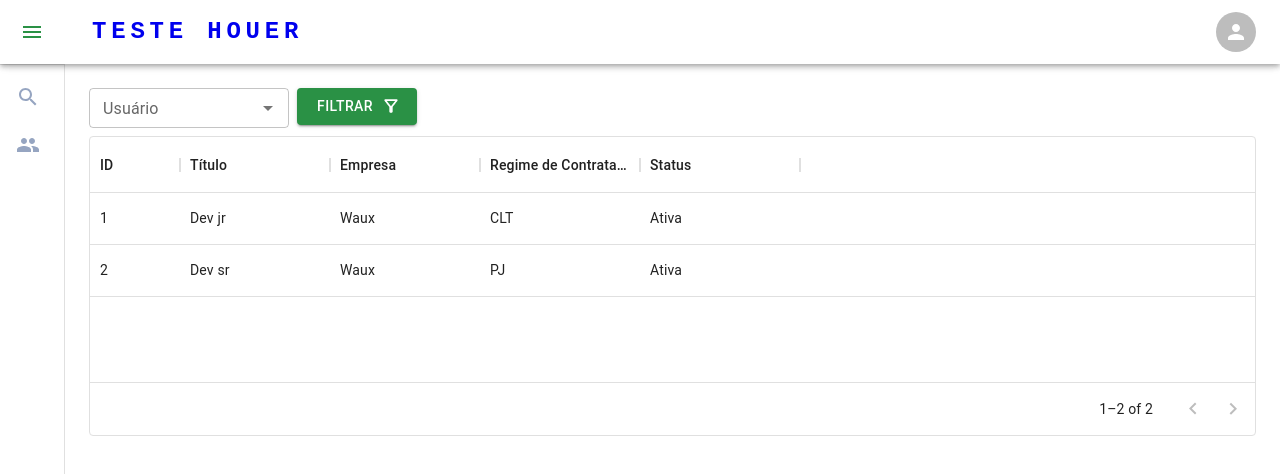
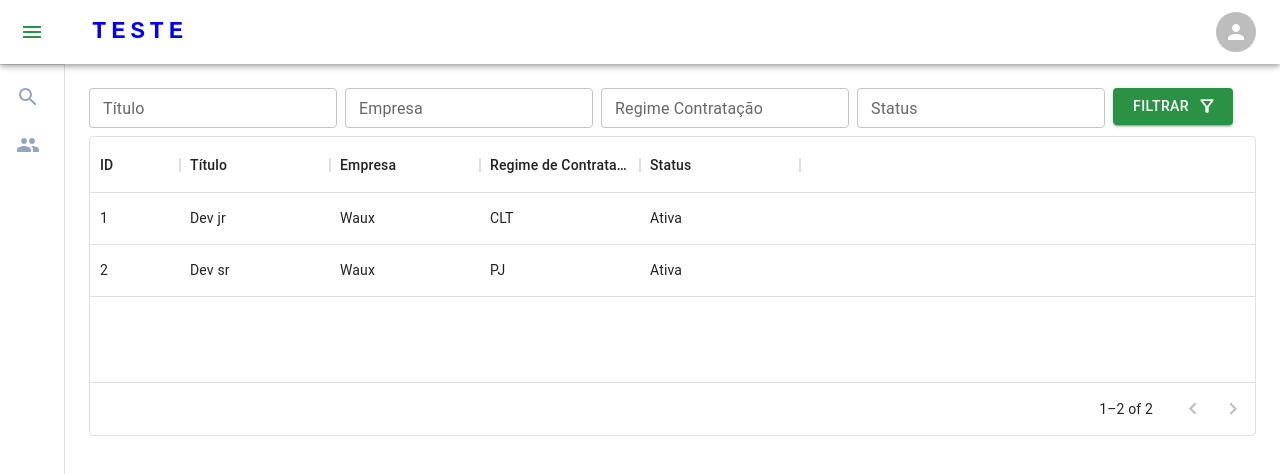
Before and after one commit to eversonvansoski/CRUD-React-NodeJS---Sistema-de-cadastro-de-vagas-de-emprego, a React (Create React App) app in the folder Frontend/: page /Vagas in a window 1280 px wide. Shown: the top 474 px of the page. Built offline with nearby package versions, Linux system fonts and the light colour scheme.

Commit message:
filtros frontend

```diff
--- a/Frontend/src/components/layout/Index.jsx
+++ b/Frontend/src/components/layout/Index.jsx
@@ -164,7 +164,7 @@ export default function MiniDrawer(props) {
                   textDecoration: "none",
                 }}
               >
-                TESTE HOUER
+                TESTE {/* HOUER */}
               </Typography>
 
               <Box sx={{ flexGrow: 0 }}>
--- a/Frontend/src/views/Candidatos/Contents.jsx
+++ b/Frontend/src/views/Candidatos/Contents.jsx
@@ -1,20 +1,44 @@
 import React, { Component } from "react";
 import {
-  Autocomplete,
   TextField,
   Stack,
   Button,
   FormControl,
   Grid,
   Box,
+  IconButton,
 } from "@mui/material";
 import { DataGrid } from "@mui/x-data-grid";
 import FilterAltOutlinedIcon from "@mui/icons-material/FilterAltOutlined";
 import { getScreenSize, refreshToken } from "../../utils/utils";
+import EditIcon from "@mui/icons-material/Edit";
+import VisibilityIcon from "@mui/icons-material/Visibility";
+import DeleteIcon from "@mui/icons-material/Delete";
 
 export default class Historico extends Component {
-  state = {};
+  state = {
+    filtroNome: "",
+    filtroEmail: "",
+    filtroTelefone: "",
+    filtroCPF: "",
+  };
   componentDidMount = () => {};
+
+  handleUpdateNome = (value) => {
+    this.setState({ filtroNome: value });
+  };
+
+  handleUpdateEmail = (value) => {
+    this.setState({ filtroEmail: value });
+  };
+
+  handleUpdateTelefone = (value) => {
+    this.setState({ filtroTelefone: value });
+  };
+
+  handleUpdateCPF = (value) => {
+    this.setState({ filtroCPF: value });
+  };
 
   render() {
     const columns = [
@@ -48,6 +72,42 @@ export default class Historico extends Component {
         headerName: "Linkedin",
         width: 160,
       },
+      {
+        field: "acoes",
+        headerName: "Ações",
+        sortable: false,
+        width: 130,
+        disableClickEventBubbling: true,
+        renderCell: (params) => {
+          return (
+            <>
+              <IconButton
+                color="secondary"
+                sx={{ cursor: "pointer" }}
+                //onClick={() => handleOpenMsgExibir(params.row.id, [{}])}
+              >
+                <VisibilityIcon />
+              </IconButton>
+
+              <IconButton
+                color="primary"
+                sx={{ cursor: "pointer" }}
+                //onClick={() => handleOpenMsgEditar(params.row.id, [{}])}
+              >
+                <EditIcon color="info" />
+              </IconButton>
+
+              <IconButton
+                color="error"
+                sx={{ cursor: "pointer" }}
+                //onClick={() => handleOpenMsgExcluir(params.row.id, [{}])}
+              >
+                <DeleteIcon />
+              </IconButton>
+            </>
+          );
+        },
+      },
     ];
 
     const rows = [
@@ -74,16 +134,32 @@ export default class Historico extends Component {
           <Grid container>
             <Grid item xs={12} md={12} lg={12}>
               <Box>
-                <FormControl sx={{ mb: 1, mr: 1, minWidth: 200 }} size="small">
-                  <Autocomplete
-                    onChange={(event, value) => this.handleChange(value)}
-                    onInputChange={(event, value) => this.handleChange(value)}
+                <FormControl sx={{ mb: 1, mr: 1, minWidth: 200 }}>
+                  <TextField
+                    label="Nome"
                     size="small"
-                    options={this.state.rowsFiltro}
-                    getOptionLabel={(option) => option.nome}
-                    renderInput={(params) => (
-                      <TextField {...params} label="Usuário" />
-                    )}
+                    onKeyUp={(e) => this.handleUpdateNome(e.target.value)}
+                  />
+                </FormControl>
+                <FormControl sx={{ mb: 1, mr: 1, minWidth: 200 }}>
+                  <TextField
+                    label="Email"
+                    size="small"
+                    onKeyUp={(e) => this.handleUpdateEmail(e.target.value)}
+                  />
+                </FormControl>
+                <FormControl sx={{ mb: 1, mr: 1, minWidth: 200 }}>
+                  <TextField
+                    label="Telefone"
+                    size="small"
+                    onKeyUp={(e) => this.handleUpdateTelefone(e.target.value)}
+                  />
+                </FormControl>
+                <FormControl sx={{ mb: 1, mr: 1, minWidth: 200 }}>
+                  <TextField
+                    label="CPF"
+                    size="small"
+                    onKeyUp={(e) => this.handleUpdateCPF(e.target.value)}
                   />
                 </FormControl>
 
--- a/Frontend/src/views/Vagas/Contents.jsx
+++ b/Frontend/src/views/Vagas/Contents.jsx
@@ -13,8 +13,29 @@ import FilterAltOutlinedIcon from "@mui/icons-material/FilterAltOutlined";
 import { getScreenSize, refreshToken } from "../../utils/utils";
 
 export default class Historico extends Component {
-  state = {};
+  state = {
+    filtroTitulo: "",
+    filtroEmpresa: "",
+    filtroRegimeContratacao: "",
+    filtroStatus: "",
+  };
   componentDidMount = () => {};
+
+  handleUpdateTitulo = (value) => {
+    this.setState({ filtroTitulo: value });
+  };
+
+  handleUpdateEmpresa = (value) => {
+    this.setState({ filtroEmpresa: value });
+  };
+
+  handleUpdateRegimeContratacao = (value) => {
+    this.setState({ filtroRegimeContratacao: value });
+  };
+
+  handleUpdateStatus = (value) => {
+    this.setState({ filtroStatus: value });
+  };
 
   render() {
     const columns = [
@@ -65,20 +86,38 @@ export default class Historico extends Component {
           <Grid container>
             <Grid item xs={12} md={12} lg={12}>
               <Box>
-                <FormControl sx={{ mb: 1, mr: 1, minWidth: 200 }} size="small">
-                  <Autocomplete
-                    onChange={(event, value) => this.handleChange(value)}
-                    onInputChange={(event, value) => this.handleChange(value)}
+                <FormControl sx={{ mb: 1, mr: 1, minWidth: 200 }}>
+                  <TextField
+                    label="Título"
                     size="small"
-                    options={this.state.rowsFiltro}
-                    getOptionLabel={(option) => option.nome}
-                    renderInput={(params) => (
-                      <TextField {...params} label="Usuário" />
-                    )}
+                    onKeyUp={(e) => this.handleUpdateTitulo(e.target.value)}
+                  />
+                </FormControl>
+                <FormControl sx={{ mb: 1, mr: 1, minWidth: 200 }}>
+                  <TextField
+                    label="Empresa"
+                    size="small"
+                    onKeyUp={(e) => this.handleUpdateEmpresa(e.target.value)}
+                  />
+                </FormControl>
+                <FormControl sx={{ mb: 1, mr: 1, minWidth: 200 }}>
+                  <TextField
+                    label="Regime Contratação"
+                    size="small"
+                    onKeyUp={(e) =>
+                      this.handleUpdateRegimeContratacao(e.target.value)
+                    }
+                  />
+                </FormControl>
+                <FormControl sx={{ mb: 1, mr: 1, minWidth: 200 }}>
+                  <TextField
+                    label="Status"
+                    size="small"
+                    onKeyUp={(e) => this.handleUpdateStatus(e.target.value)}
                   />
                 </FormControl>
 
-                <FormControl sx={{ mb: 1, mr: 1, minWidth: 120 }} size="small">
+                <FormControl sx={{ mb: 1, mr: 1, minWidth: 120 }}>
                   <Button
                     variant="contained"
                     endIcon={<FilterAltOutlinedIcon />}
```
Also changed, not shown: Frontend/src/views/Candidatos/Dialogs/Excluir.jsx (added, +53 -0 lines).
